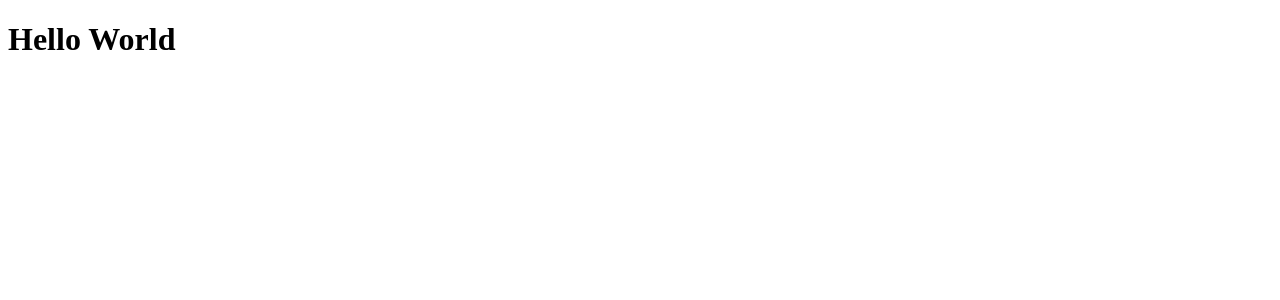
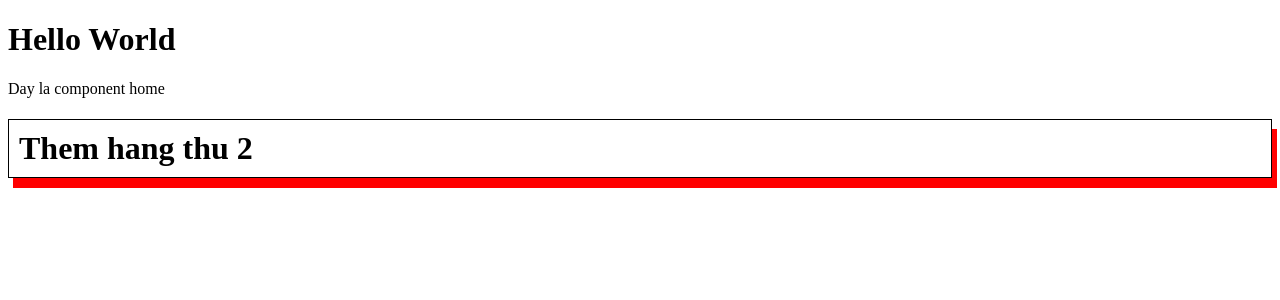
Before and after one commit to duclinhhuynh/Angular, an Angular app: page / in a window 1280 px wide. Shown: the top 300 px of the page. Built offline with nearby package versions, Linux system fonts and the light colour scheme.

Commit message:
component

```diff
--- a/src/app/app.component.html
+++ b/src/app/app.component.html
@@ -1 +1,3 @@
 <h1>Hello World</h1>
+
+<app-home></app-home>
--- a/src/app/app.module.ts
+++ b/src/app/app.module.ts
@@ -2,10 +2,12 @@
 import { BrowserModule } from '@angular/platform-browser';
 
 import { AppComponent } from './app.component';
+import { HomeComponent } from './home/home.component';
 
 @NgModule({
   declarations: [
-    AppComponent
+    AppComponent,
+    HomeComponent
   ],
   imports: [
     BrowserModule
--- /dev/null
+++ b/src/app/home/home.component.html
@@ -0,0 +1,2 @@
+<p>Day la component home</p>
+<h1 class="test">Them hang thu 2</h1>
--- /dev/null
+++ b/src/app/home/home.component.scss
@@ -0,0 +1,5 @@
+.test{
+    border:  1px solid;
+    padding: 10px;
+    box-shadow: 5px 10px  red;
+}
```
Also changed, not shown: src/app/home/home.component.ts (added, +10 -0 lines), 1 other file (tests, documents, lock files or other folders).
